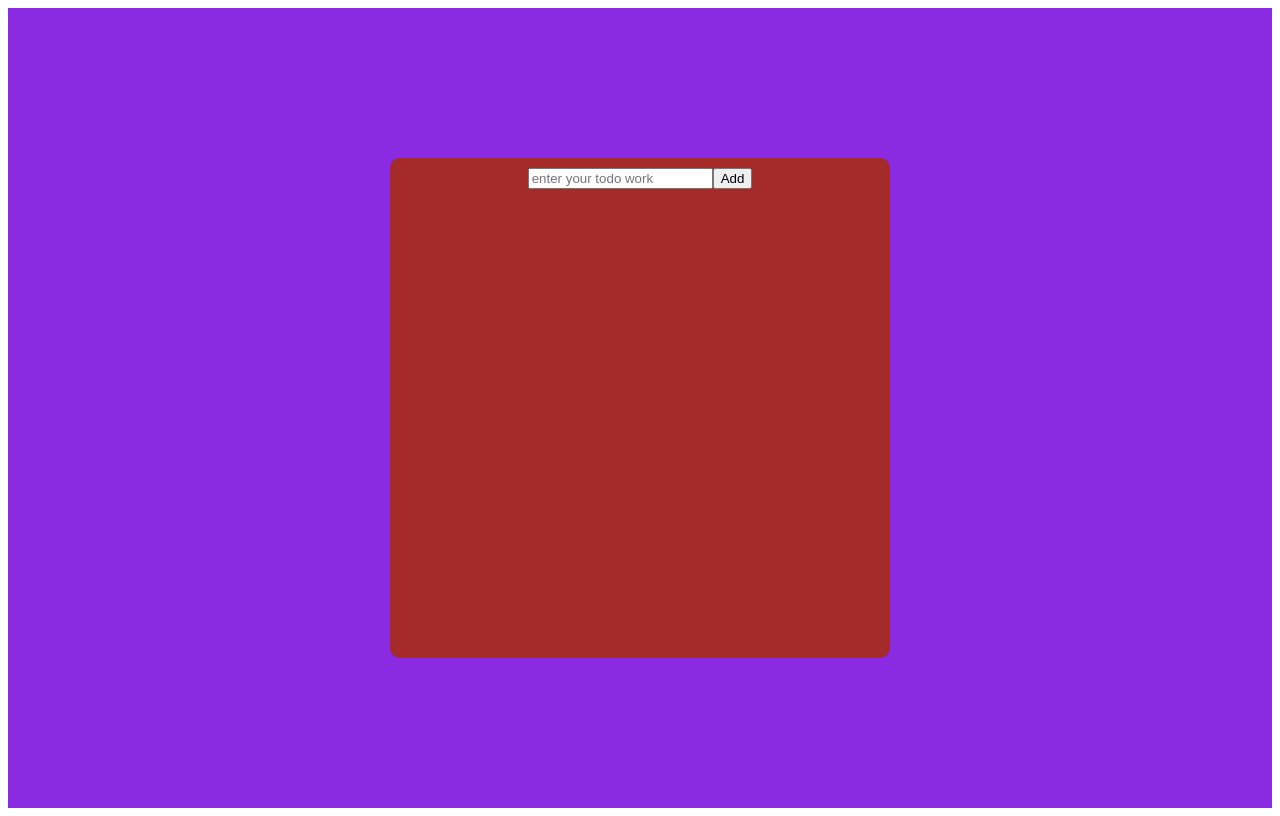
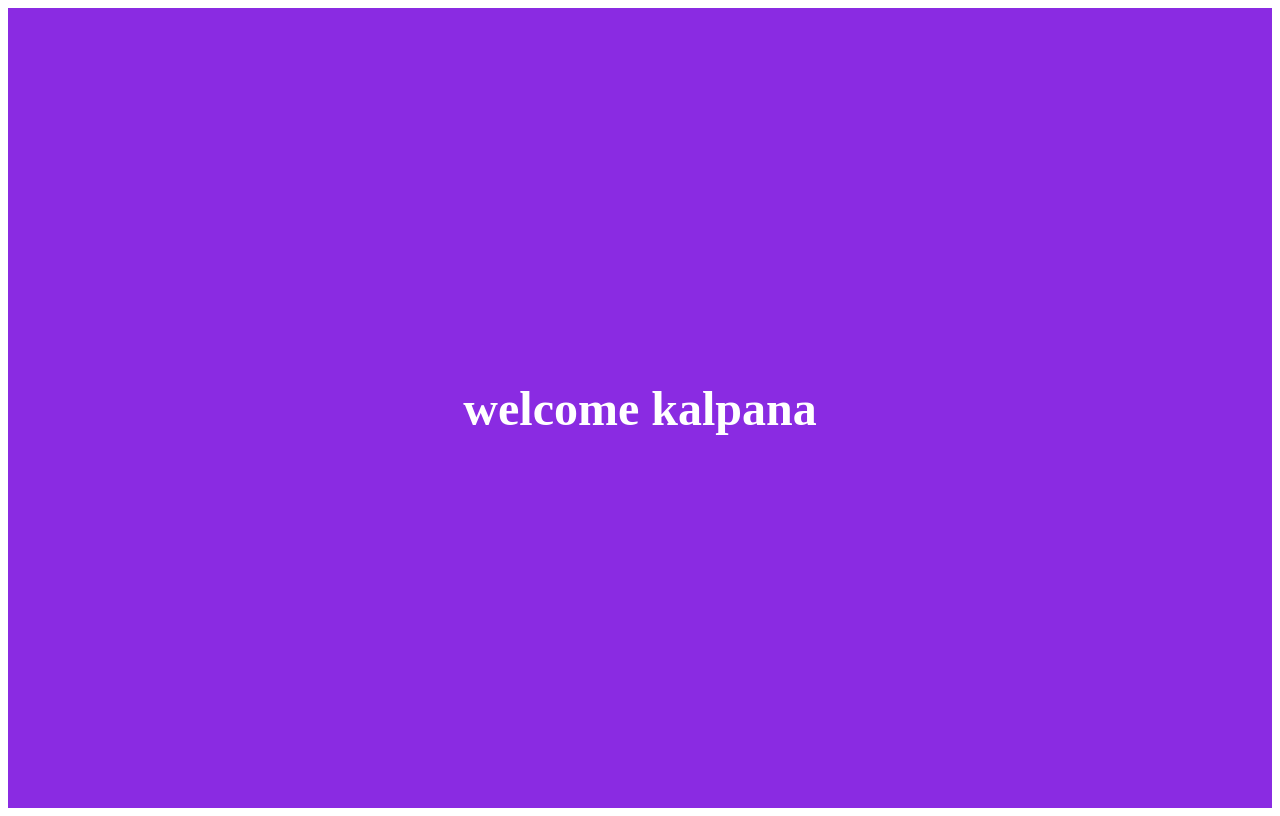
Before and after one commit to kalpanadd/REACT, a React (Create React App) app: page / in a window 1280 px wide. Built offline with nearby package versions, Linux system fonts and the light colour scheme.

Commit message:
conditional rendering

```diff
--- a/src/App.css
+++ b/src/App.css
@@ -8,5 +8,6 @@
   align-items: center;
   justify-content: center;
   font-size:15px;
-color:black;
+color:white;
+font-size:x-large;
 }
--- a/src/App.js
+++ b/src/App.js
@@ -5,6 +5,8 @@ import Form from './components/FORMS/Form';
 import Signin from './components/FORMS/Signin';
 import Todo from './components/TOdo/Todo';
 import Todo1 from './components/TOdo/Todo1';
+import Greeting from './components/Conditional rendering/If-else';
+import Conditional from './components/Conditional rendering/Conditional';
 function App() {
 
 
@@ -18,7 +20,11 @@ function App() {
 
       {/*<Todo />*/}
 
-      <Todo1 />
+      {/*<Todo1 />*/}
+
+      {/*<Greeting />*/}
+
+      <Conditional />
 
     </div>
   );
--- /dev/null
+++ b/src/components/Conditional rendering/Conditional.jsx
@@ -0,0 +1,21 @@
+import React, { useState } from 'react'
+
+
+//ternarany operator--can be used to do something even if condition is false
+//condition?true:false
+
+//shortcircuit condtion is used only when condition is true do something
+// if condition is false don't do anything { condition && do something }
+function Conditional() {
+    const [isloggedin, setIsLoggedIn] = useState(true);
+    return (
+        <div>
+            {/*{isloggedin ? <h1>welcome kalpana</h1> : <h1>welcome guest</h1>}*/}
+
+            {isloggedin && <h1>welcome kalpana</h1>}
+
+        </div>
+    )
+}
+
+export default Conditional
--- /dev/null
+++ b/src/components/Conditional rendering/If-else.jsx
@@ -0,0 +1,24 @@
+import React, { useState } from 'react'
+
+
+//variable approach
+function Usergreeting() {
+
+    const [isloggedin, setIsLoggedIn] = useState(false);
+    let message;
+    {
+        if (isloggedin) {
+            message = <div>welcome kalpana</div>
+        }
+        else {
+            message = <div>welcome guest</div>
+        }
+    }
+    return (
+        <>
+            {message}
+        </>
+    )
+}
+
+export default Usergreeting
```
